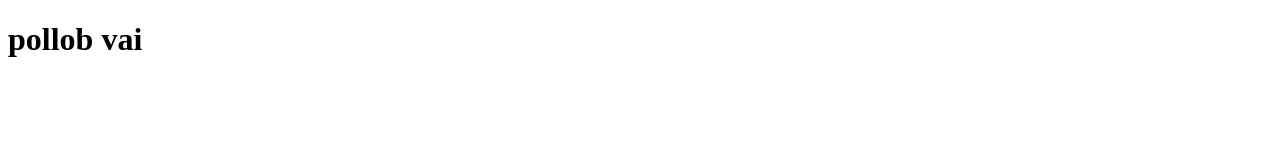
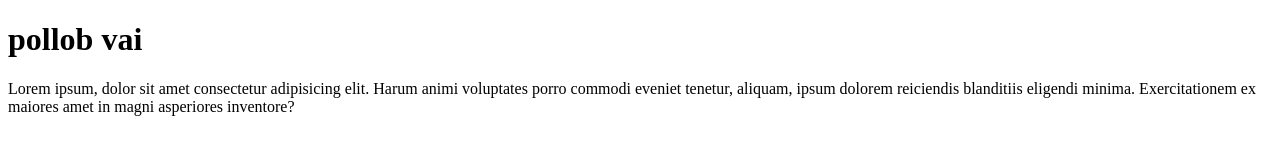
Before and after one commit to nazir8890/first-project, a plain HTML site: page index.html in a window 1280 px wide. Drawn offline with Linux system fonts and the light colour scheme.

Commit message:
ptag-added

```diff
--- a/index.html
+++ b/index.html
@@ -7,5 +7,8 @@
 </head>
 <body>
     <h1>pollob vai</h1>
+    <p>
+        Lorem ipsum, dolor sit amet consectetur adipisicing elit. Harum animi voluptates porro commodi eveniet tenetur, aliquam, ipsum dolorem reiciendis blanditiis eligendi minima. Exercitationem ex maiores amet in magni asperiores inventore?
+    </p>
 </body>
 </html>
```
